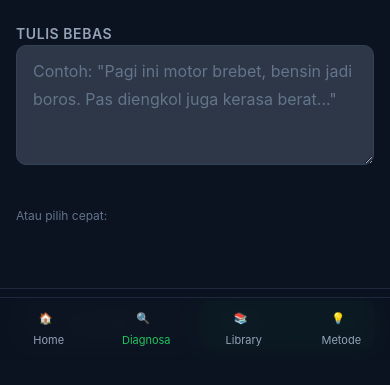
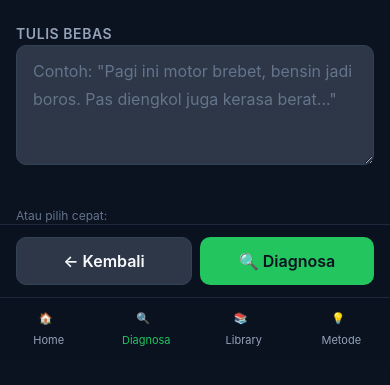
Before and after one commit to hbrn004/Karbuin, a plain HTML site: page ui/diagnose.html in a window 390 px wide. Shown: the part 483-868 px from the top of the page. Drawn offline with Linux system fonts and the light colour scheme; no server answers; a web font is replaced by a local one.

Commit message:
v1.1.1: FIX BUG — Mobile Diagnosa button hidden under bottom nav
User report (HP Android, public URL):
- Tombol 'Diagnosa' tidak terlihat
- Chips gejala terdeteksi tidak terlihat

Root cause:
- .sticky-bottom and .bottomnav BOTH position:fixed; bottom:0
- On mobile (<768px), bottomnav covers sticky-bottom
- The Diagnosa button is rendered UNDER the bottom nav, invisible to user

Fix (ui/css/components.css):
- @media (max-width: 767px): sticky-bottom positioned at bottom: var(--bottomnav-h) (64px)
- z-index: 60 (above bottomnav's 50)
- .page padding-bottom increased so content not covered

Verified via 360px iframe test (browser tool):
- viewport: 360x800
- sticky-bottom rect: y=663, h=73, bottom=64px (above bottomnav)
- bottomnav rect: y=736, h=64 (at bottom)
- btn-diagnose visible: TRUE
- btn-diagnose rect: x=185, y=676, w=159, h=48
- quickChips: 15 (rendered)
- End-to-end: motor picked + text typed → 3 detected chips → btn enabled → can navigate to /result

No regression: desktop @media (min-width: 768px) still hides sticky-bottom as before.

```diff
--- a/ui/css/components.css
+++ b/ui/css/components.css
@@ -602,6 +602,15 @@
   gap: var(--sp-2);
 }
 .sticky-bottom .btn { flex: 1; }
+@media (max-width: 767px) {
+  /* On mobile: sticky-bottom sits ABOVE the bottom nav, not under it */
+  .sticky-bottom {
+    bottom: var(--bottomnav-h);
+    z-index: 60;
+  }
+  /* Page needs extra padding so content isn't covered by sticky-bottom + bottomnav */
+  .page { padding-bottom: calc(var(--sp-7) + var(--bottomnav-h) + 80px) !important; }
+}
 @media (min-width: 768px) {
   .sticky-bottom { display: none; }
 }
```
